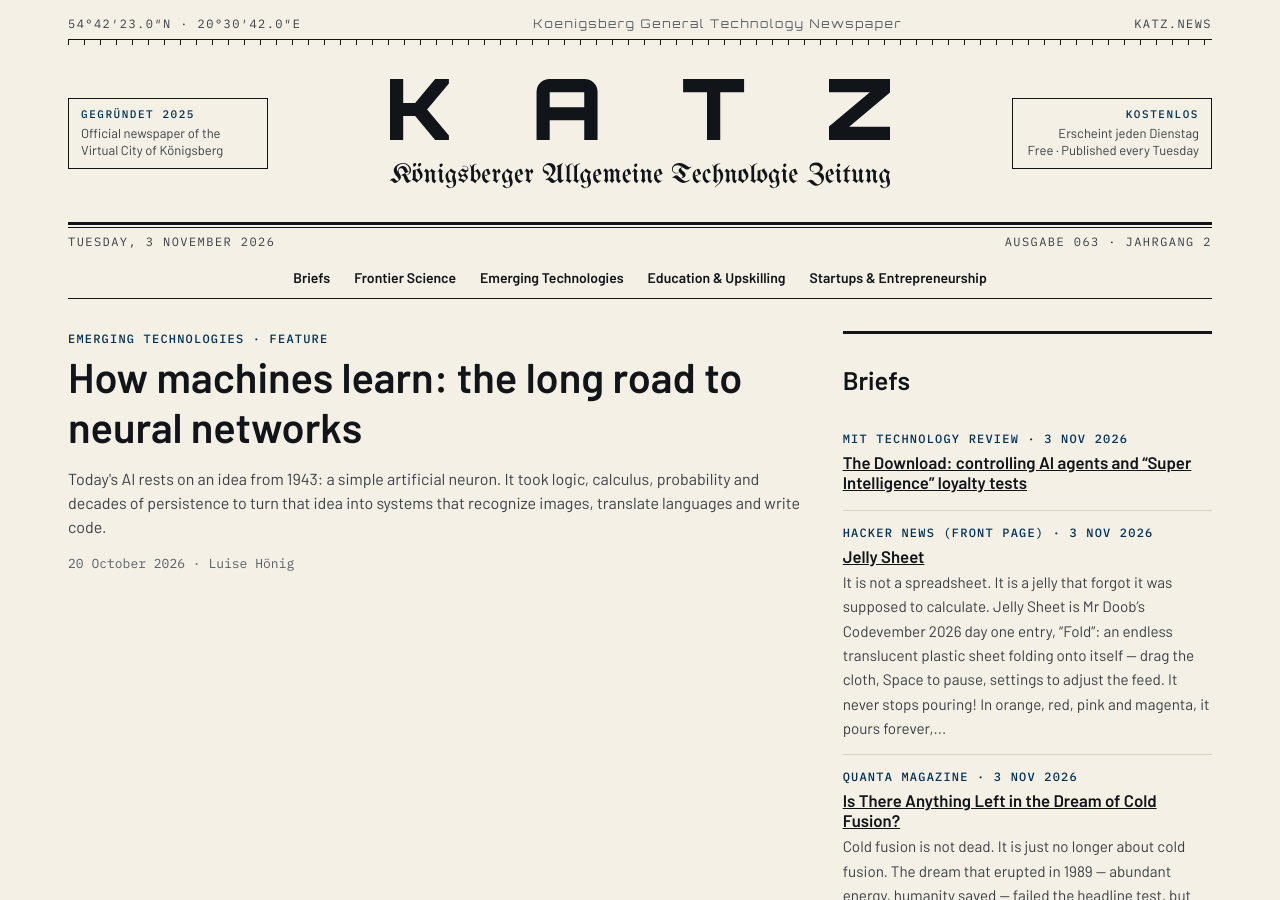
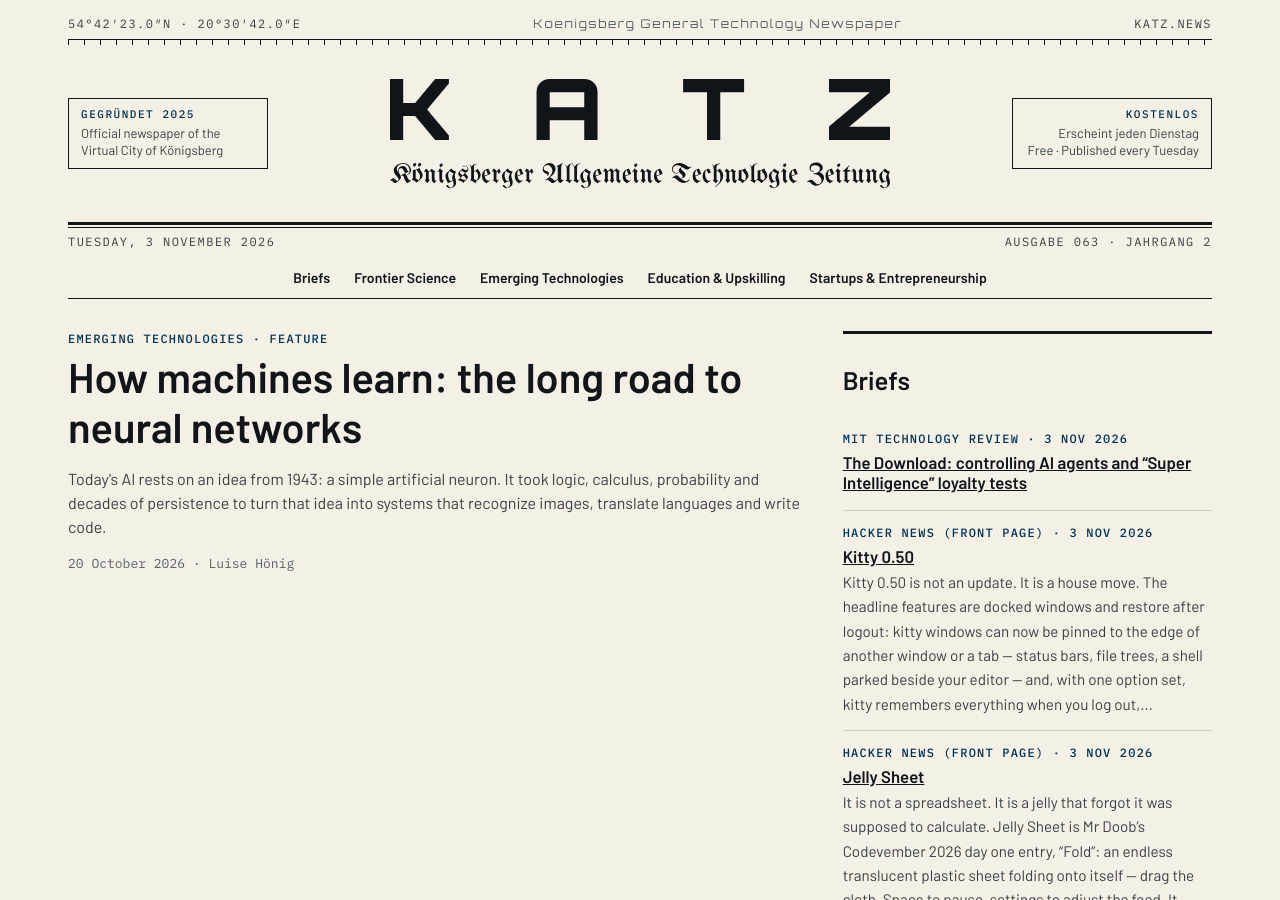
Before and after one commit to katz-news/katz.news, a Jekyll site: the page built from index.html, in a window 1280 px wide and 900 px high. Built offline with Jekyll 4.4.1, drawn with Linux system fonts in a browser that asks for light colours; some of the changed text lies outside the part shown.

Commit message:
Publish 2026-11-05

```diff
--- a/_data/build.yml
+++ b/_data/build.yml
@@ -1 +1 @@
-published_at: 2026-11-05T11:22:48Z
+published_at: 2026-11-05T11:24:26Z
--- /dev/null
+++ b/_posts/briefs/2026-11-04-kitty-0-50.md
@@ -0,0 +1,15 @@
+---
+published: true
+title: Kitty 0.50
+date: 2026-11-03
+section: technology
+source_name: Hacker News (front page)
+source_url: https://news.ycombinator.com/item?id=50362980
+---
+Kitty 0.50 is not an update. It is a house move.
+
+The headline features are docked windows and restore after logout: kitty windows can now be pinned to the edge of another window or a tab — status bars, file trees, a shell parked beside your editor — and, with one option set, kitty remembers everything when you log out, restart or shut down, scrollback included. Your terminal has finally learned what every other application knew years ago: when you come back, it should still be there.
+
+There is more: tabs that behave like named workspaces, touchscreens on Wayland, cursor trails that fire particles like a railgun (sorry, productivity), and a protocol that lets programs report whether they are working, finished or stuck.
+
+Conclusion: kitty is not a terminal. It is a desk that tidies itself.
```
